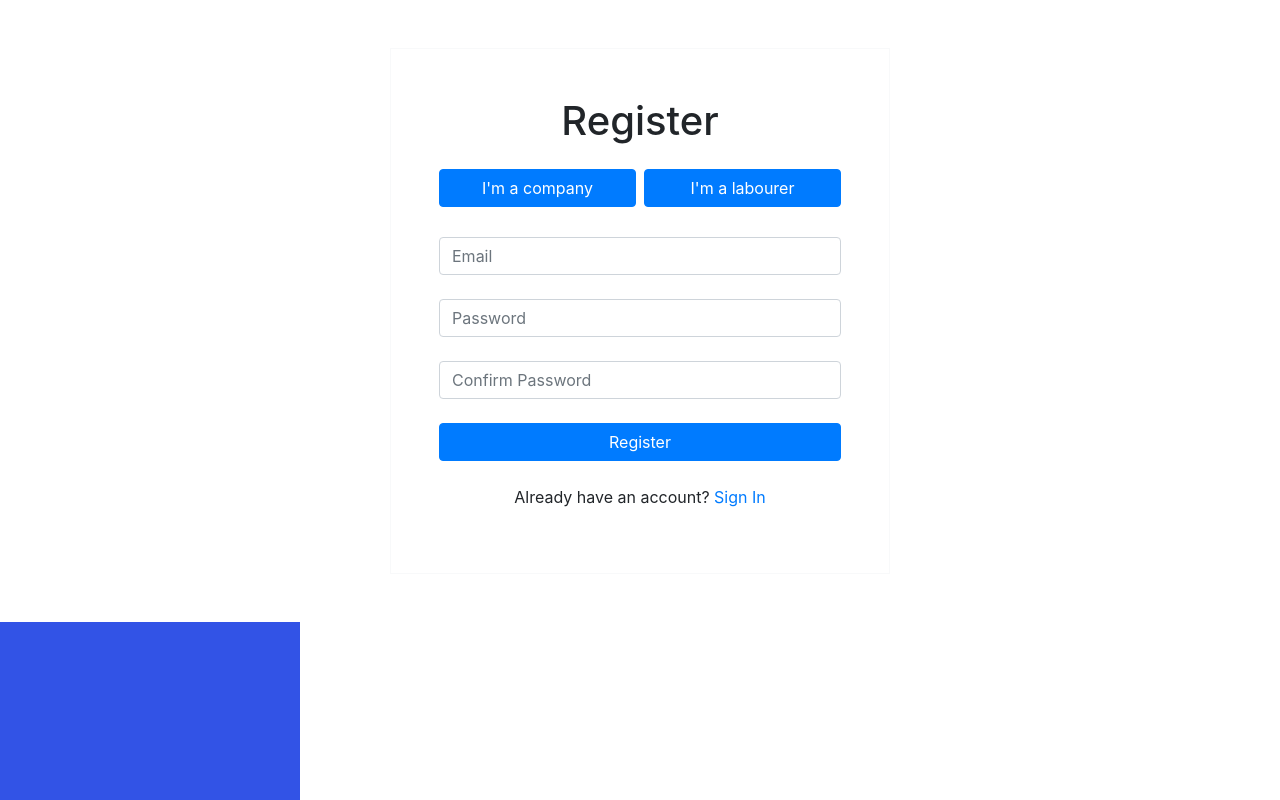
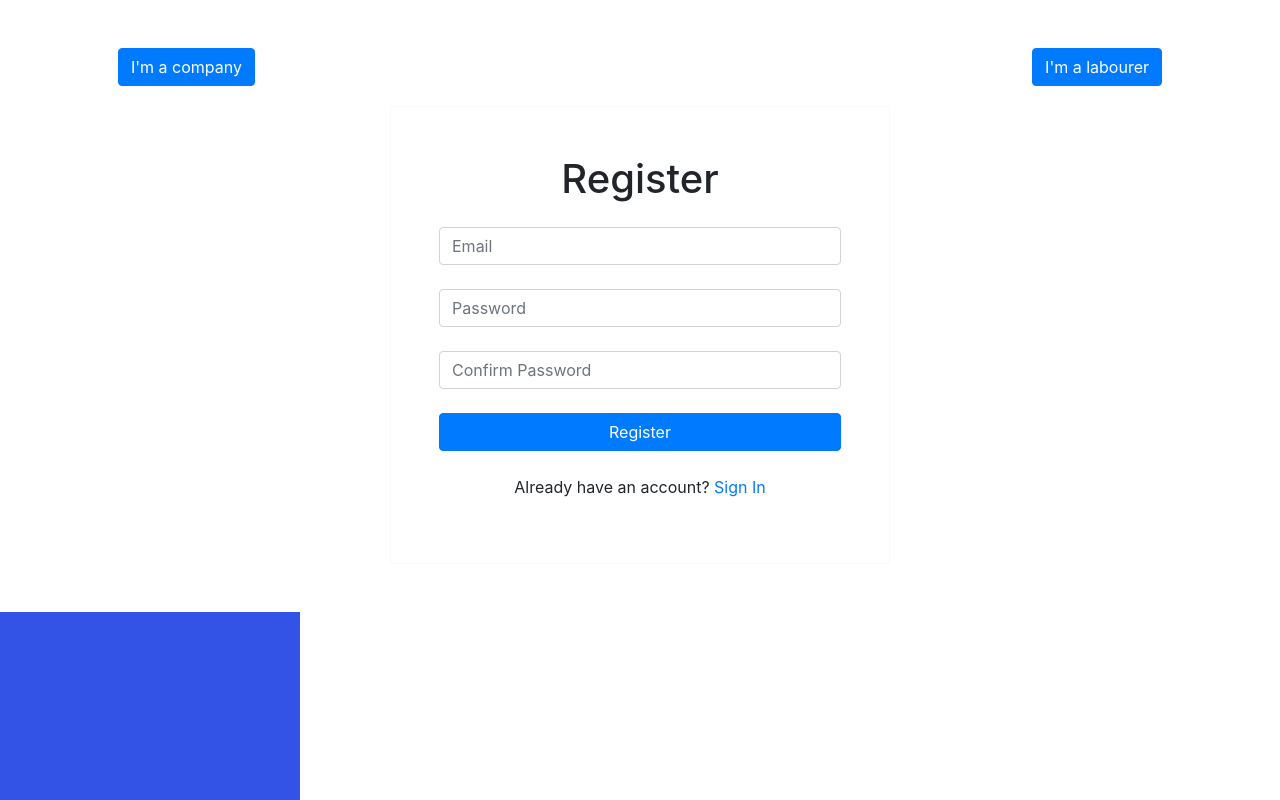
Before and after one commit to denismaltev/RecruitmentSystem_front_end, a React (Create React App) app in the folder recruitmentapp/: page /#/registration in a window 1280 px wide. Shown: the top 800 px of the page. Built offline with nearby package versions, Linux system fonts and the light colour scheme.

Commit message:
#27 registration works(There is routing problem to login)

```diff
--- a/recruitmentapp/src/pages/Registration.jsx
+++ b/recruitmentapp/src/pages/Registration.jsx
@@ -10,48 +10,52 @@ class Registration extends React.Component {
       email: "",
       password: "",
       confirmpassword: "",
-      isCompany: false,
-      isLabourer: false,
+      role: "",
       errors: {
         blankfield: false,
         matchedpassword: false,
       },
+      setRoleError: false,
     };
   }
 
-  RegisterCompany() {}
-  RegisterLabourer() {}
-
   handleRegister = (event) => {
-    console.log(this.state.email);
+    if (this.state.role == "") {
+      this.setState({ setRoleError: true });
+    } else {
+      this.setState({ setRoleError: false });
+      console.log(this.state.role);
       this.clearErrors();
       const error = Validation(event, this.state);
       if (error) {
         this.setState({
           errors: { ...this.state.errors, ...error },
         });
+      } else {
+        //fetch api
+        const URL =
+          "https://recruitmentsystemapi.azurewebsites.net/api/auth/register";
+        fetch(URL, {
+          method: "POST",
+          headers: {
+            Accept: "application/json",
+            "Content-Type": "application/json",
+          },
+          body: JSON.stringify({
+            email: this.state.email,
+            password: this.state.password,
+            rolename: this.state.role,
+          }),
+        })
+          .then((json) => {
+            this.props.history.push("./#/login");
+          })
+          .catch(function (error) {
+            alert(error);
+          });
+      }
     }
   };
-  //fetch api
-  //   const URL = "";
-  //   fetch(URL, {
-  //     method: "POST",
-  //     headers: {
-  //       Accept: "application/json",
-  //       "Content-Type": "application/json",
-  //     },
-  //     body: JSON.stringify({
-  //       Email: this.state.email,
-  //       Password: this.state.password,
-  //     }),
-  //   })
-  //     .then((json) => {
-  //       this.props.history.push("/login");
-  //     })
-  //     .catch(function (error) {
-  //       alert(error);
-  //     });
-  // };
 
   clearErrors = () => {
     this.setState({
@@ -74,6 +78,24 @@ class Registration extends React.Component {
         <Row>
           <Col className="p-5" id="registration">
             <div className="outerDiv">
+              <div className="button-container">
+                <button
+                  className="btn btn-primary"
+                  id="role"
+                  value="company"
+                  onClick={this.onInputChange}
+                >
+                  I'm a company
+                </button>
+                <button
+                  className="btn btn-primary"
+                  id="role"
+                  value="labourer"
+                  onClick={this.onInputChange}
+                >
+                  I'm a labourer
+                </button>
+              </div>
               <FormErrors formerrors={this.state.errors} />
               <form
                 onSubmit={this.handleRegister}
@@ -81,23 +103,11 @@ class Registration extends React.Component {
                 className="text-center border border-light p-5"
               >
                 <h1 className="h1 mb-4">Register</h1>
-                <div className="button-container">
-                  <button
-                    onClick={this.RegisterCompany}
-                    className="btn btn-primary"
-                    id="companyButton"
-                  >
-                    I'm a company
-                  </button>
-                  <button
-                    onClick={this.RegisterLabourer}
-                    className="btn btn-primary"
-                    id="labourerButton"
-                  >
-                    I'm a labourer
-                  </button>
-                </div>
-
+                <h3>
+                  {this.state.setRoleError
+                    ? "Please register as company or labourer"
+                    : ""}
+                </h3>
                 <div>
                   <input
                     type="email"
@@ -140,7 +150,7 @@ class Registration extends React.Component {
                 <div>
                   <p>
                     Already have an account?
-                    <a href="./#!/login"> Sign In</a>
+                    <a href="./#/login"> Sign In</a>
                   </p>
                 </div>
               </form>
```
Lines whose indentation alone changed are shown as unchanged.
